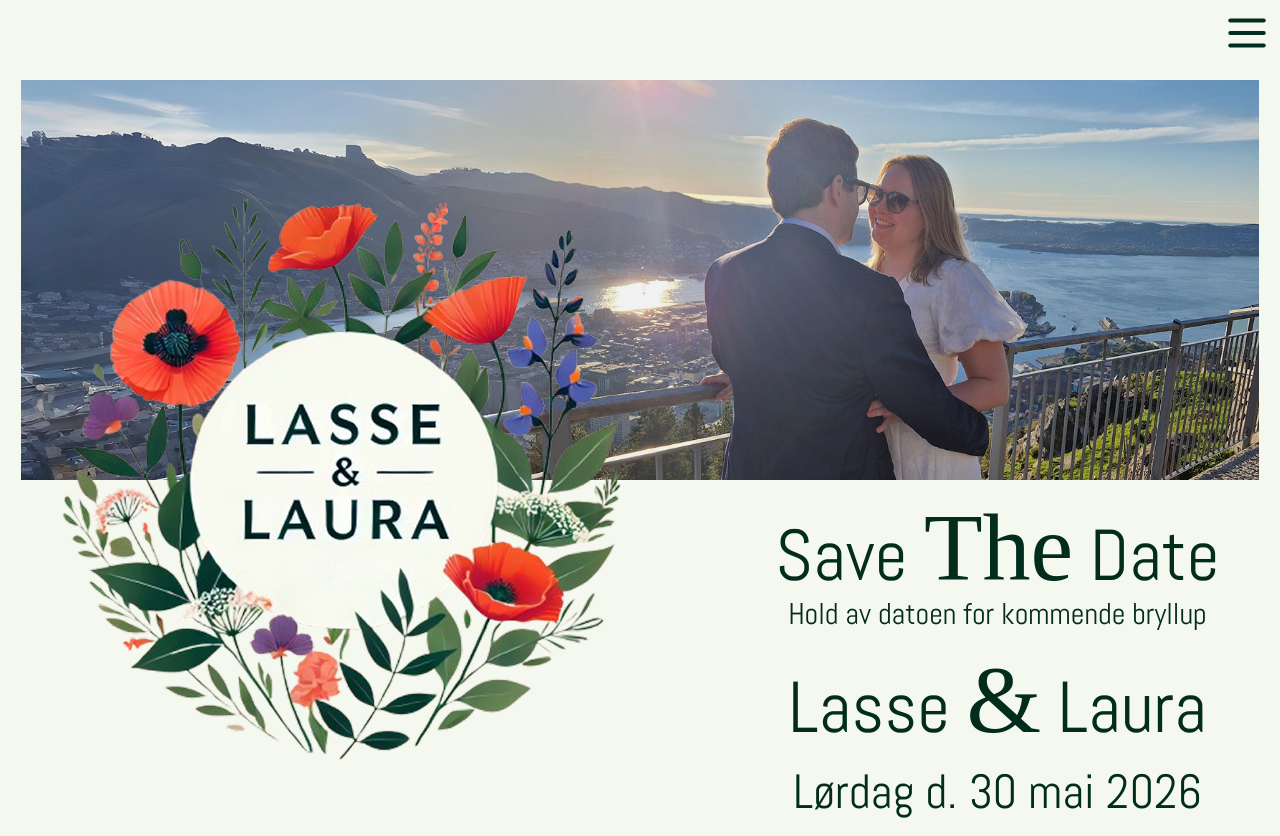
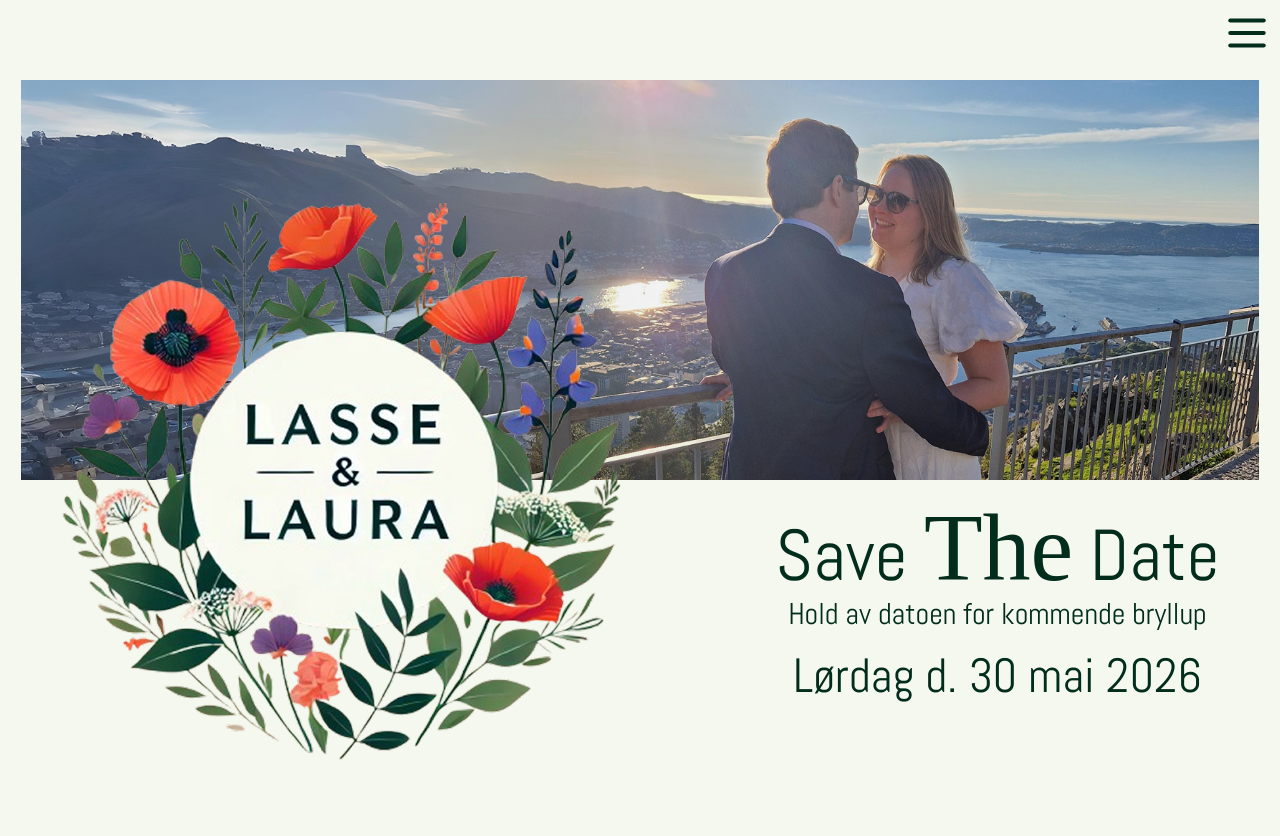
Before and after one commit to LauraBLei/Wedding, a React (Vite) app: page / in a window 1280 px wide. After the commit the page ends 800 px from the top, so only its background shows below. Built offline with nearby package versions, Linux system fonts and the light colour scheme; a web font is replaced by a local one.

Commit message:
removed double names

```diff
--- a/src/pages/homePage.tsx
+++ b/src/pages/homePage.tsx
@@ -27,10 +27,7 @@ export const RunHomePage = () => {
               Hold av datoen for kommende bryllup
             </p>
           </div>
-          <p className="font-primary text-5xl lg:text-7xl">
-            Lasse <span className="font-secondary text-6xl lg:text-8xl">&</span>{" "}
-            Laura
-          </p>
+
           <p className="font-primary text-3xl lg:text-5xl">
             Lørdag d. 30 mai 2026
           </p>
```
